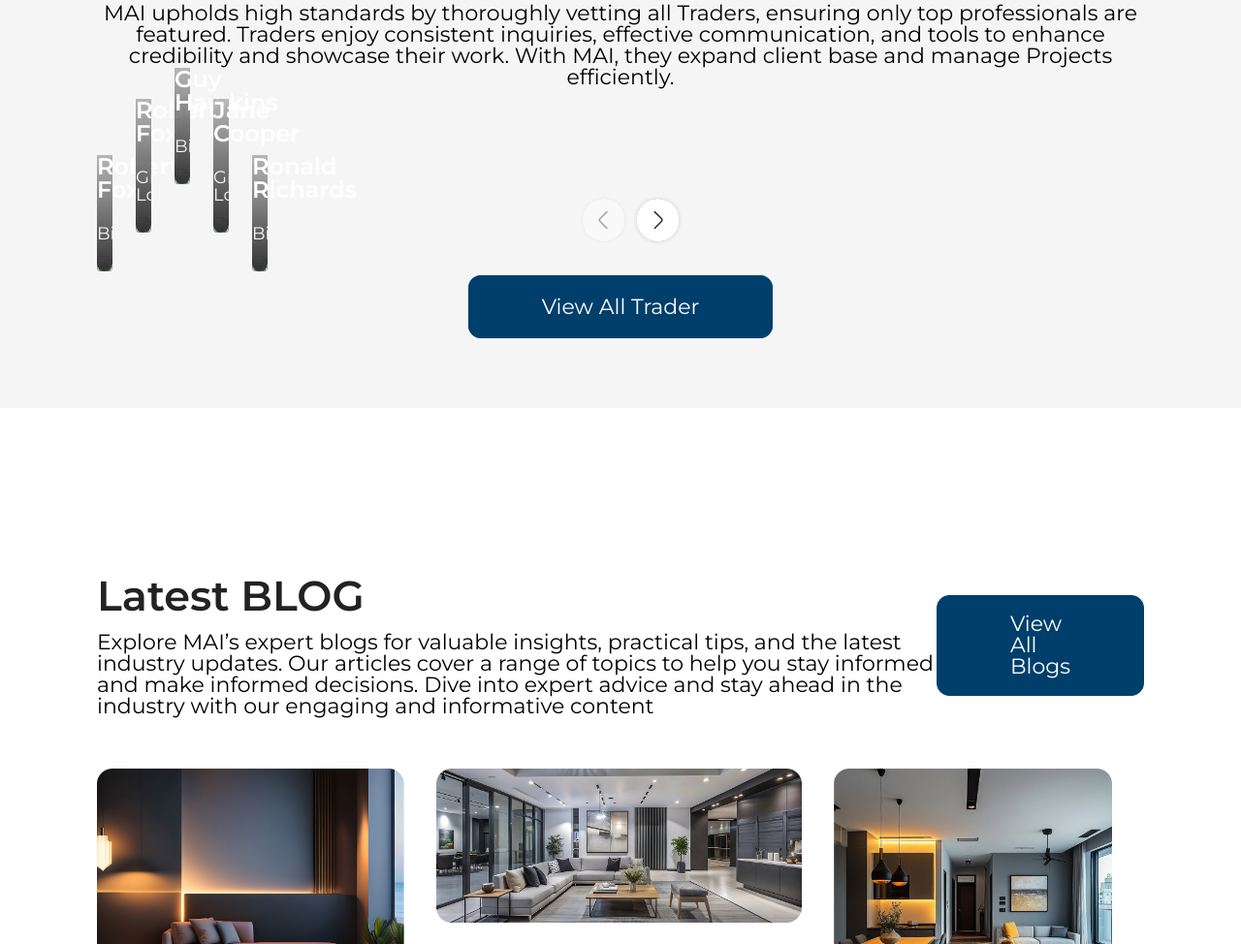
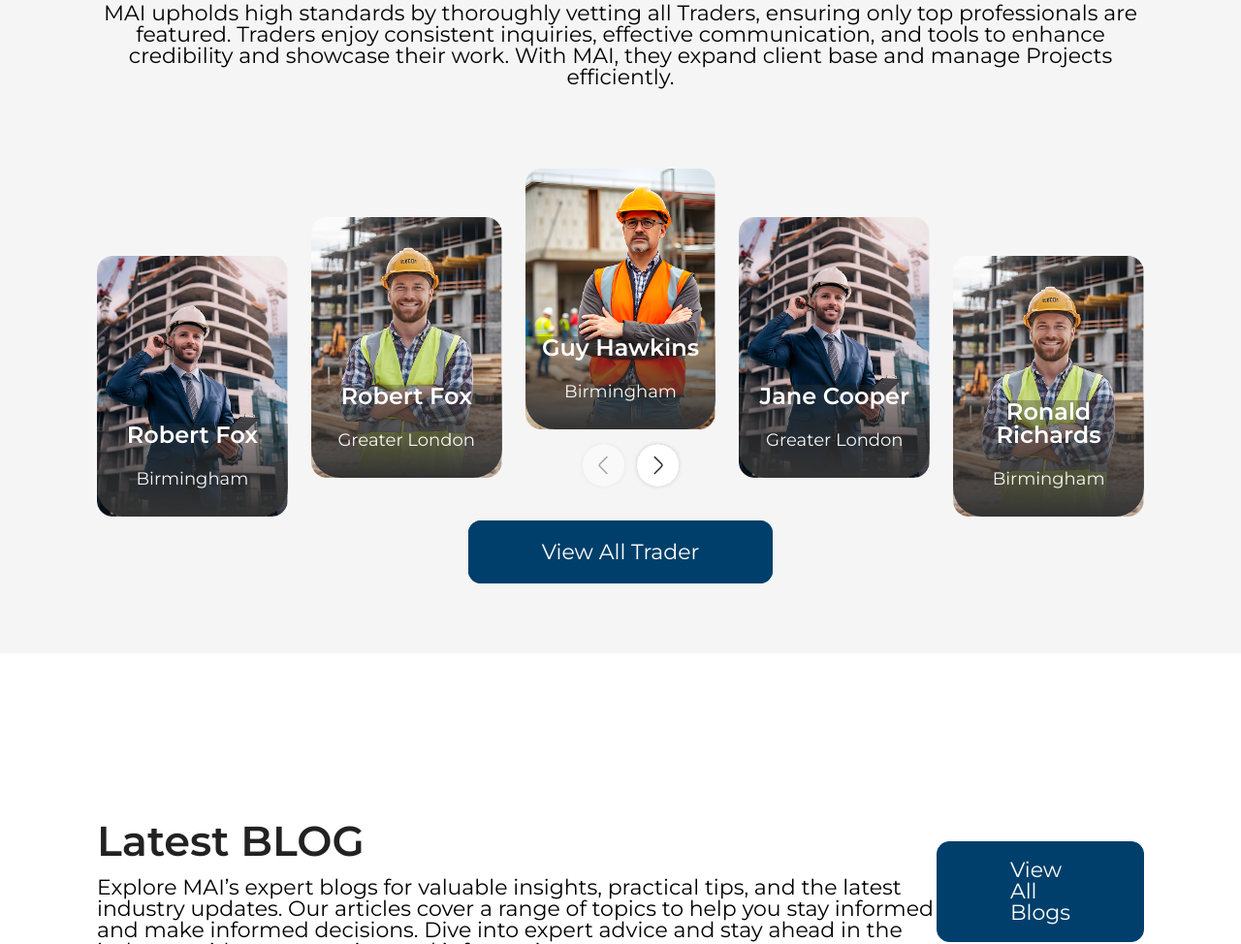
Before and after one commit to uthiramuthu29/MAI-Task-Uthira-Muthu, a plain HTML site: page index.html in a window 1280 px wide. Shown: the part 3422-4396 px from the top of the page at 97% size. Drawn offline with nearby package versions, Linux system fonts and the light colour scheme; files that its build step writes are made by us from their sources; the site is published under a folder, as on GitHub Pages, so addresses that start at the root find nothing; a web font is replaced by a local one.

Commit message:
Image Break, Title

```diff
--- a/index.html
+++ b/index.html
@@ -4,7 +4,7 @@
 <head>
     <meta charset="UTF-8">
     <meta name="viewport" content="width=device-width, initial-scale=1.0">
-    <title>Document</title>
+    <title>MAI Task Uthira Muthu</title>
     <link rel="stylesheet" href="assets/css/style.css">
     <script src="https://cdn.jsdelivr.net/npm/@tailwindcss/browser@4"></script>
     <link rel="preconnect" href="https://fonts.googleapis.com">
@@ -258,7 +258,7 @@
                 <div class="slider-track mb-[26px] flex gap-6 transition-transform duration-700">
 
                     <div class="slider-card pos-1">
-                        <img src="/assets/img/slider-1.png" class="w-full object-cover rounded">
+                        <img src="assets/img/slider-1.png" class="w-full object-cover rounded">
                         <div class="content">
                             <h3>Robert Fox</h3>
                             <p>Birmingham</p>
@@ -266,7 +266,7 @@
                     </div>
 
                     <div class="slider-card pos-2">
-                        <img src="/assets/img/slider-2.png" class="w-full object-cover rounded">
+                        <img src="assets/img/slider-2.png" class="w-full object-cover rounded">
                         <div class="content">
                             <h3>Robert Fox</h3>
                             <p>Greater London</p>
@@ -274,7 +274,7 @@
                     </div>
 
                     <div class="slider-card pos-3">
-                        <img src="/assets/img/slider-3.png" class="w-full object-cover rounded">
+                        <img src="assets/img/slider-3.png" class="w-full object-cover rounded">
                         <div class="content">
                             <h3>Guy Hawkins</h3>
                             <p>Birmingham</p>
@@ -282,7 +282,7 @@
                     </div>
 
                     <div class="slider-card pos-4">
-                        <img src="/assets/img/slider-1.png" class="w-full object-cover rounded">
+                        <img src="assets/img/slider-1.png" class="w-full object-cover rounded">
                         <div class="content">
                             <h3>Jane Cooper</h3>
                             <p>Greater London</p>
@@ -290,7 +290,7 @@
                     </div>
 
                     <div class="slider-card pos-5">
-                        <img src="/assets/img/slider-2.png" class="w-full object-cover rounded">
+                        <img src="assets/img/slider-2.png" class="w-full object-cover rounded">
                         <div class="content">
                             <h3>Ronald Richards</h3>
                             <p>Birmingham</p>
```
